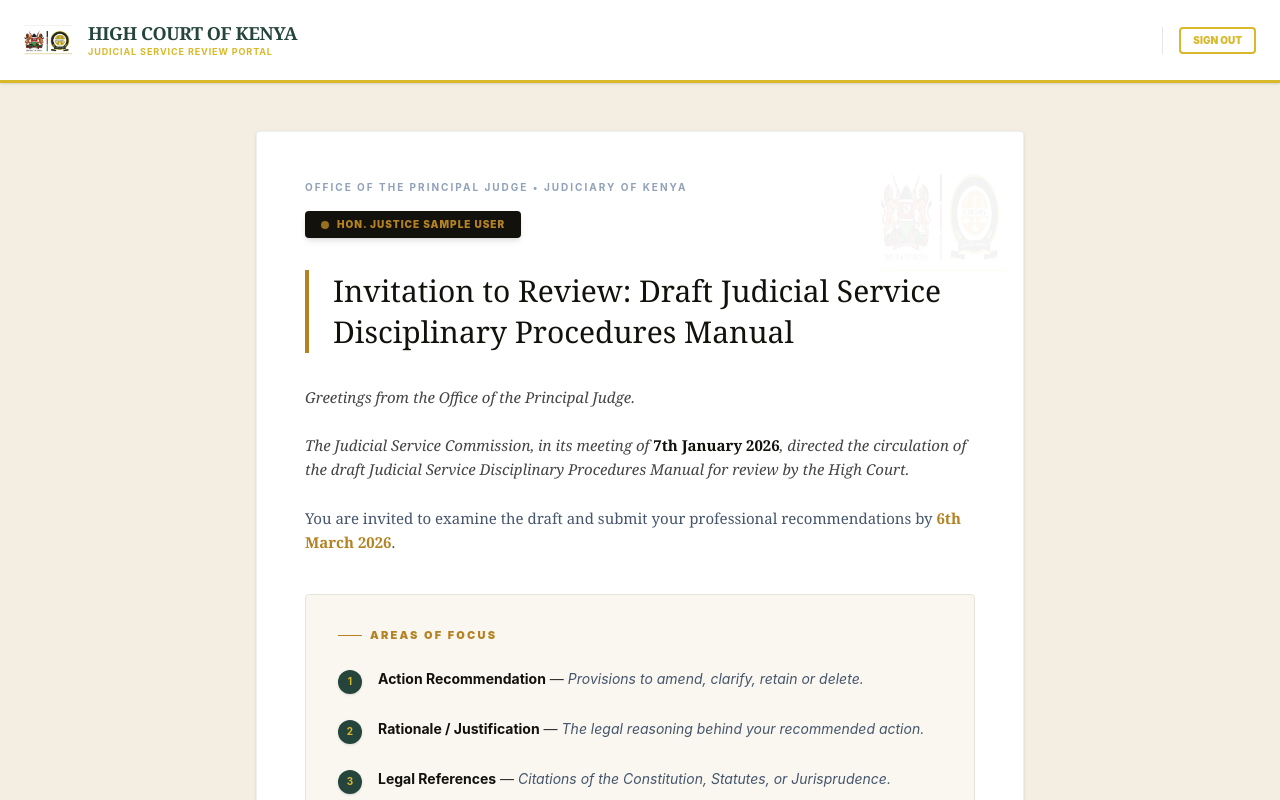
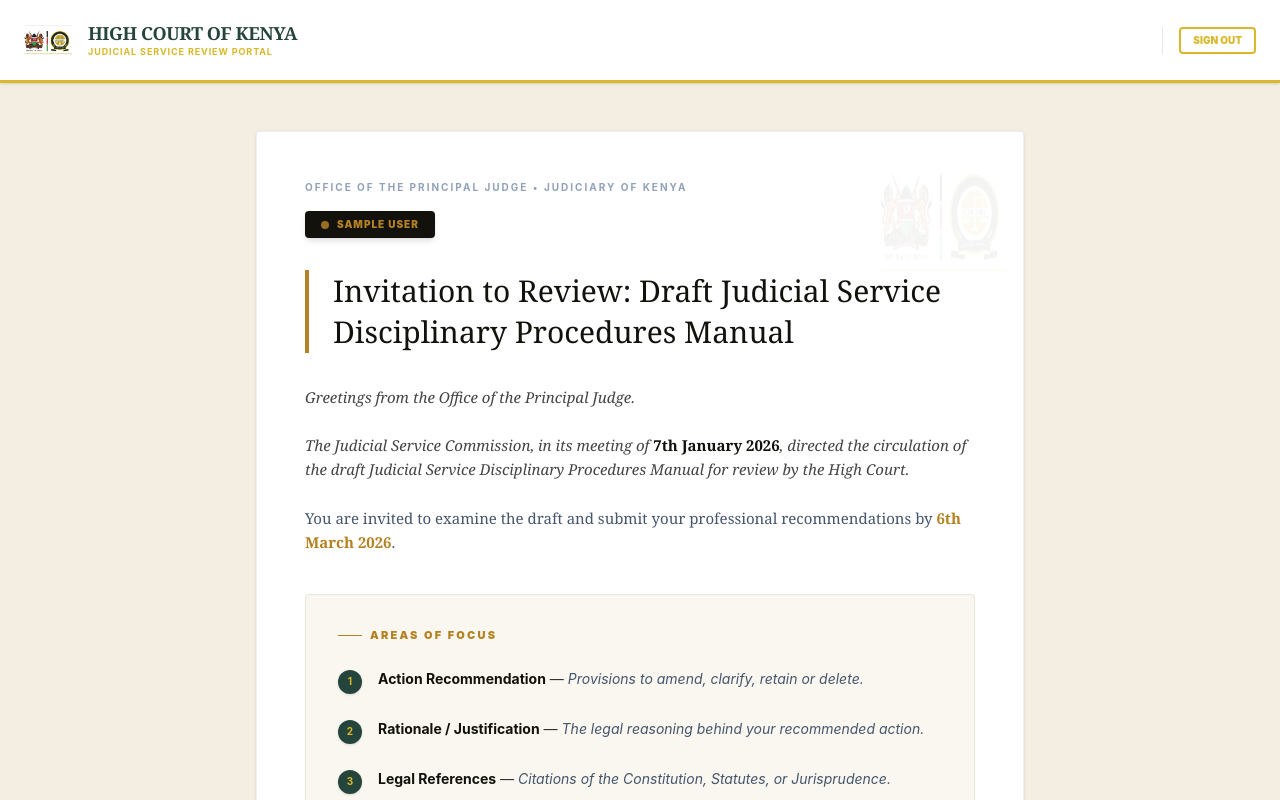
Before and after one commit to KeithOmondi/feedbackform, a React (Vite) app: page /welcome in a window 1280 px wide. Shown: the top 800 px of the page. Built offline with nearby package versions, Linux system fonts and the light colour scheme; sample sign-in values are in the browser's storage.

Commit message:
first commit

```diff
--- a/src/pages/WelcomePage.tsx
+++ b/src/pages/WelcomePage.tsx
@@ -64,7 +64,7 @@
             <div className="flex mt-3">
               <span className="bg-[#12110b] text-[#b48222] px-4 py-1.5 rounded-sm text-[10px] font-black uppercase tracking-widest flex items-center gap-2 shadow-md">
                 <span className="w-2 h-2 bg-[#b48222] rounded-full animate-pulse"></span>
-                Hon. Justice {user?.firstName && user?.lastName
+                {user?.firstName && user?.lastName
                   ? `${user.firstName} ${user.lastName}`
                   : "Roseline Korir"}
               </span>
```
